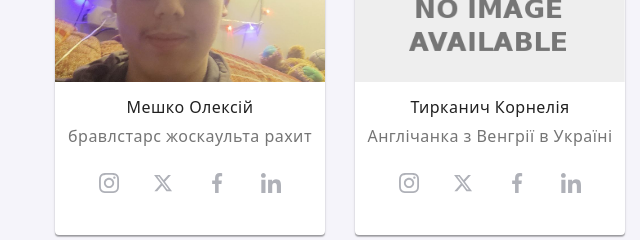
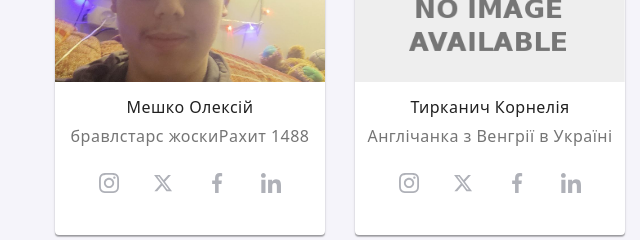
Before and after one commit to Pizzaman333/Group-site, a plain HTML site: page index.html in a window 1280 px wide. Shown: the part 3260-3500 px from the top of the page, 0-640 px from the left. Drawn offline with nearby package versions, Linux system fonts and the light colour scheme; files whose address does not match are found by name.

Commit message:
фафвпіфпів

```diff
--- a/index.html
+++ b/index.html
@@ -566,7 +566,7 @@
               />
               <div class="team-wrap">
                 <h3 class="teammate">Мешко Олексій</h3>
-                <h3 class="team-subtitle">бравлстарс жоскаульта рахит</h3>
+                <h3 class="team-subtitle">бравлстарс жоскиРахит 1488</h3>
               </div>
               <ul class="soc-list">
                 <li class="soc-item">
```
